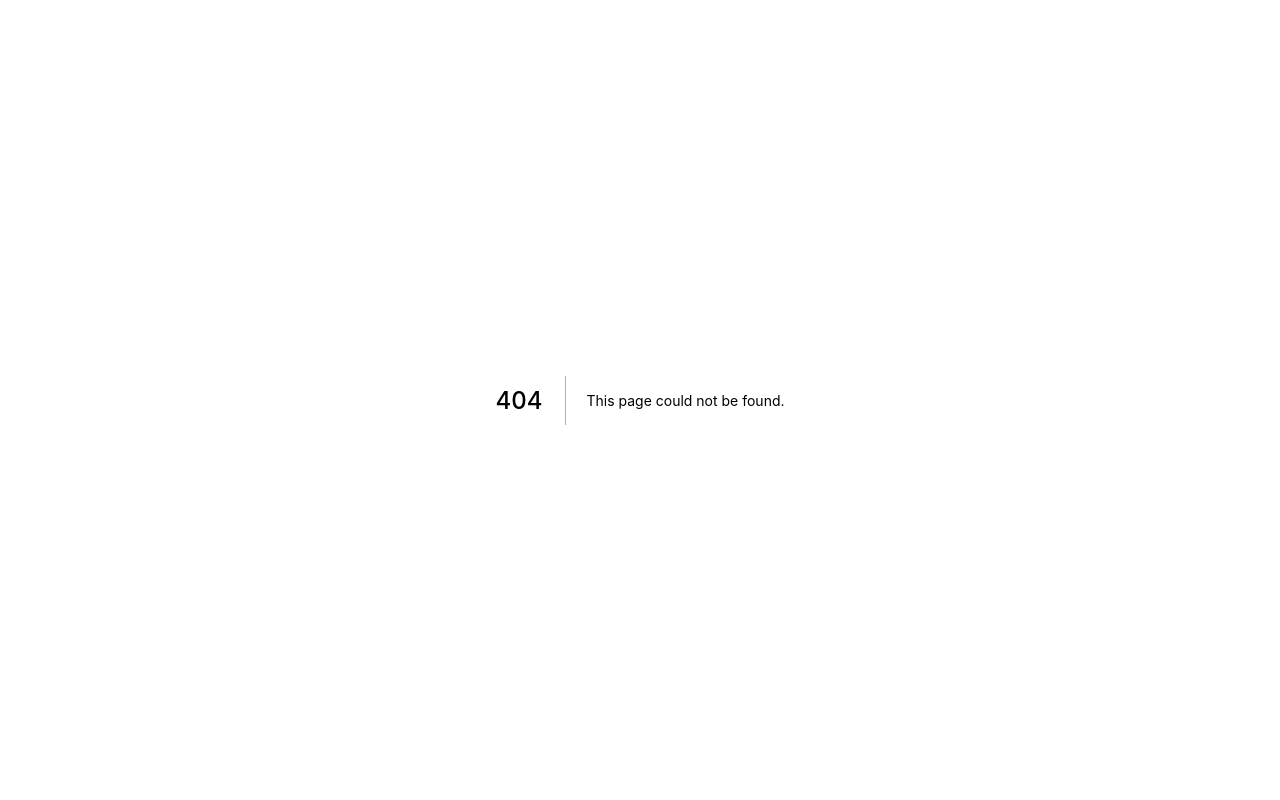
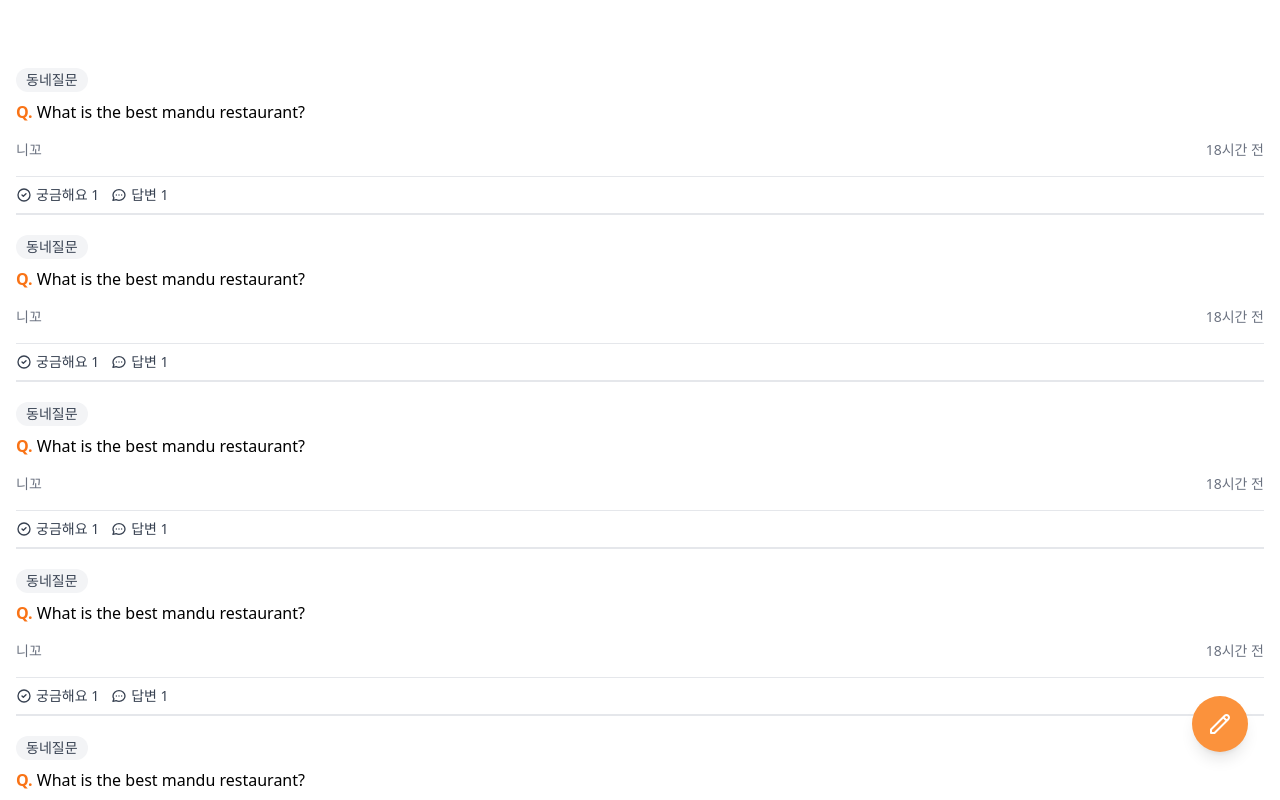
Before and after one commit to GEON1999/carrot-market, a Next.js app: page /community in a window 1280 px wide. Before the commit this address had no page. Shown: the top 800 px of the page. Built offline with nearby package versions, Linux system fonts and the light colour scheme.

Commit message:
HTML&CSS: community

```diff
--- /dev/null
+++ b/pages/community/index.tsx
@@ -0,0 +1,77 @@
+import type { NextPage } from "next";
+
+const Community: NextPage = () => {
+  return (
+    <div className="px-4 py-12">
+      {[1, 2, 3, 4, 5, 6].map((i) => (
+        <div key={i} className="flex flex-col items-start my-5">
+          <span className="bg-gray-100 text-gray-700 px-2.5 py-0.5 rounded-full text-sm  mb-2">
+            동네질문
+          </span>
+          <span>
+            <span className="text-orange-500 font-bold">Q.</span> What is the
+            best mandu restaurant?
+          </span>
+          <div className="my-4 flex justify-between w-full text-gray-500 text-sm">
+            <span>니꼬</span>
+            <span>18시간 전</span>
+          </div>
+          <div className="flex space-x-3 border-t border-b-[2px] w-full py-2 text-sm text-gray-700">
+            <span className="flex items-center space-x-1">
+              <svg
+                className="w-4 h-4"
+                fill="none"
+                stroke="currentColor"
+                viewBox="0 0 24 24"
+                xmlns="http://www.w3.org/2000/svg"
+              >
+                <path
+                  strokeLinecap="round"
+                  strokeLinejoin="round"
+                  strokeWidth="2"
+                  d="M9 12l2 2 4-4m6 2a9 9 0 11-18 0 9 9 0 0118 0z"
+                ></path>
+              </svg>
+              <span>궁금해요 1</span>
+            </span>
+            <span className="flex items-center space-x-1">
+              <svg
+                className="w-4 h-4"
+                fill="none"
+                stroke="currentColor"
+                viewBox="0 0 24 24"
+                xmlns="http://www.w3.org/2000/svg"
+              >
+                <path
+                  strokeLinecap="round"
+                  strokeLinejoin="round"
+                  strokeWidth="2"
+                  d="M8 12h.01M12 12h.01M16 12h.01M21 12c0 4.418-4.03 8-9 8a9.863 9.863 0 01-4.255-.949L3 20l1.395-3.72C3.512 15.042 3 13.574 3 12c0-4.418 4.03-8 9-8s9 3.582 9 8z"
+                ></path>
+              </svg>
+              <span>답변 1</span>
+            </span>
+          </div>
+        </div>
+      ))}
+      <button className="text-white fixed bottom-12 right-8 bg-orange-400 hover:bg-orange-500 p-4 rounded-full shadow-lg transition-colors">
+        <svg
+          className="w-6 h-6"
+          fill="none"
+          stroke="currentColor"
+          viewBox="0 0 24 24"
+          xmlns="http://www.w3.org/2000/svg"
+        >
+          <path
+            strokeLinecap="round"
+            strokeLinejoin="round"
+            strokeWidth="2"
+            d="M15.232 5.232l3.536 3.536m-2.036-5.036a2.5 2.5 0 113.536 3.536L6.5 21.036H3v-3.572L16.732 3.732z"
+          ></path>
+        </svg>
+      </button>
+    </div>
+  );
+};
+
+export default Community;
```
